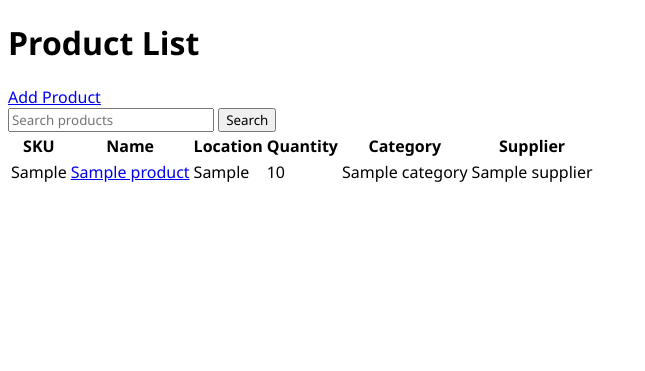
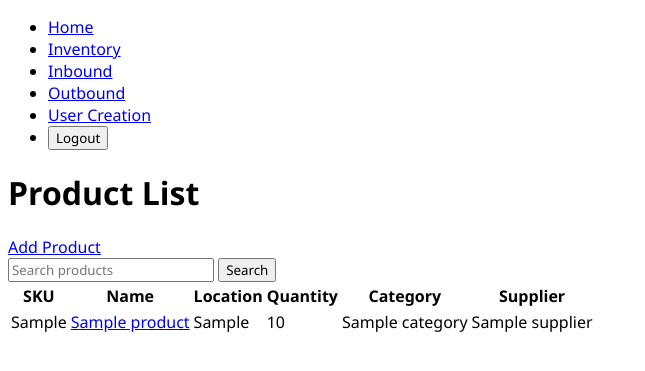
Before and after one commit to wongchs/warehouse, a Django app: page / in a window 1280 px wide. Shown: the top 371 px of the page, without its empty margins (0-645 px from the left). Run offline with Django 5.2, Linux system fonts and the light colour scheme; a user stored in the database is signed in; tables that the repository leaves empty hold one stand-in row (values such as "Sample post").

Commit message:
update: implement navigation

```diff
--- /dev/null
+++ b/templates/header.html
@@ -0,0 +1,21 @@
+<header>
+  <nav>
+    <ul>
+      {% if user.is_authenticated %}
+      <li><a href="{% url 'home' %}">Home</a></li>
+      {% if request.user.userprofile.role == 'WM' %}
+      <li><a href="{% url 'add_product' %}">Inventory</a></li>
+      <li><a href="{% url 'inbound' %}">Inbound</a></li>
+      <li><a href="{% url 'outbound' %}">Outbound</a></li>
+      <li><a href="{% url 'register' %}">User Creation</a></li>
+      {% endif %}
+      <li>
+        <form action="{% url 'logout' %}" method="post">
+          {% csrf_token %}
+          <button type="submit">Logout</button>
+        </form>
+      </li>
+      {% endif %}
+    </ul>
+  </nav>
+</header>
--- a/templates/index.html
+++ b/templates/index.html
@@ -8,6 +8,7 @@
     <link rel="stylesheet" href="{% static '/styles.css'%}">
 </head>
 <body>
+    {% include 'header.html' %}
     {% block content %}
     {% endblock %}
 </body>
--- a/warehousemanagement/urls.py
+++ b/warehousemanagement/urls.py
@@ -1,6 +1,6 @@
 from django.urls import path
 from . import views
-from django.contrib.auth.views import LoginView
+from django.contrib.auth.views import LoginView, LogoutView
 
 urlpatterns = [
     path('', views.home, name="home"),
@@ -10,4 +10,5 @@ urlpatterns = [
     path('outbound/', views.OutboundView.as_view(), name="outbound"),
     path('register/', views.register, name='register'),
     path('login/', LoginView.as_view(template_name='login.html'), name='login'),
+    path('logout/', LogoutView.as_view(next_page='home'), name='logout'),
 ]
```
